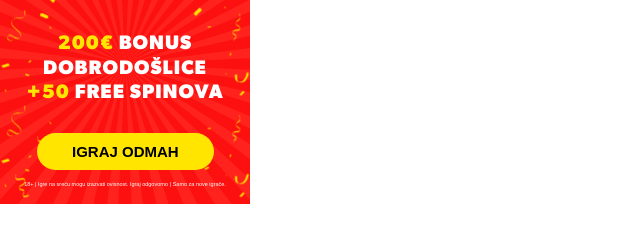
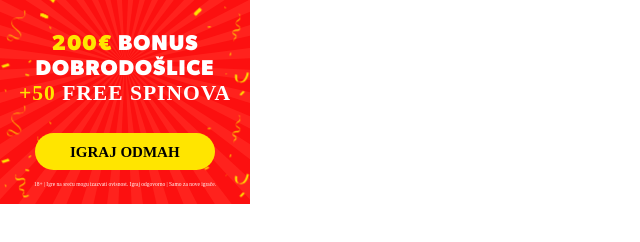
Before and after one commit to Valentino-Trenchev/AD-HOC-RIZK-HR-HTML5-250x280-WO, a plain HTML site: page index.html in a window 1280 px wide. Shown: the part 76-318 px from the top of the page, without its empty margins (0-640 px from the left). Drawn offline with Linux system fonts and the light colour scheme; a web font is replaced by a local one.

Commit message:
style update

```diff
--- a/assets/css/style.css
+++ b/assets/css/style.css
@@ -24,7 +24,7 @@
   }
 
   body {
-    font-family: canada-type-gibson,sans-serif;
+    font-family: 'canada-type-gibson','sans-serif';
     line-height: 1.6;
     color: #FFFFFF;
     font-size: 1.1rem;
@@ -209,13 +209,14 @@
   left: 0;
   top: -175px;
   width: 100%;
-  font-family: 'Gibson-Bold', 'sans-serif';
-  font-size: 20px;
+  font-size: 22px;
   line-height: 25px !important;
+  font-family: 'Gibson-Bold','sans-serif';
   line-height: 1;
   letter-spacing: 1px;
   opacity: 0;
-  animation: comingBesplatnoZavrti 4.5s ease 2.5s 1, goingBesplatnoZavrti 3s ease 6s 1, zoom-in 7s ease-in-out 2s 1;
+  animation: comingBesplatnoZavrti 4.5s ease 2.5s 1, goingBesplatnoZavrti 3s ease 6s 1;
+  /* animation: zoom-in 7s ease-in-out 2s 1; */
 }
 
 .titles-container .second-title-02{
@@ -223,13 +224,13 @@
   left: 0;
   top: -175px;
   width: 100%;
-  font-family: 'Gibson-Bold', 'sans-serif';
-  font-size: 20px;
+  font-size: 22px;
   line-height: 25px !important;
   line-height: 1;
   letter-spacing: 1px;
   opacity: 0;
-  animation: comingBesplatnoZavrti 3.5s ease 3.5s 1, goingBesplatnoZavrti 2s ease 4s 1, zoom-in 6s ease-in-out 3s 1;
+  animation: comingBesplatnoZavrti 3.5s ease 3.5s 1, goingBesplatnoZavrti 3s ease 6s 1;
+  /* animation: zoom-in 6s ease-in-out 3s 1; */
 }
 
 .titles-container .second-title{
@@ -238,6 +239,25 @@
 h2 .yellow{
   color: #ffe500;
 }
+
+/* h2 .yellow{
+  animation-name: textzoom;
+  animation-duration: 2s;
+  animation-timing-function: ease-in-out;
+  animation-iteration-count: infinite;
+}
+@keyframes textzoom{
+  0%{
+    font-size:20px;
+  }
+  50%{
+    font-size:22px;
+  }
+  100%{
+    font-size: 20px;
+  }
+
+} */
 
 @keyframes comingBesplatnoZavrti {
   0%{
```
